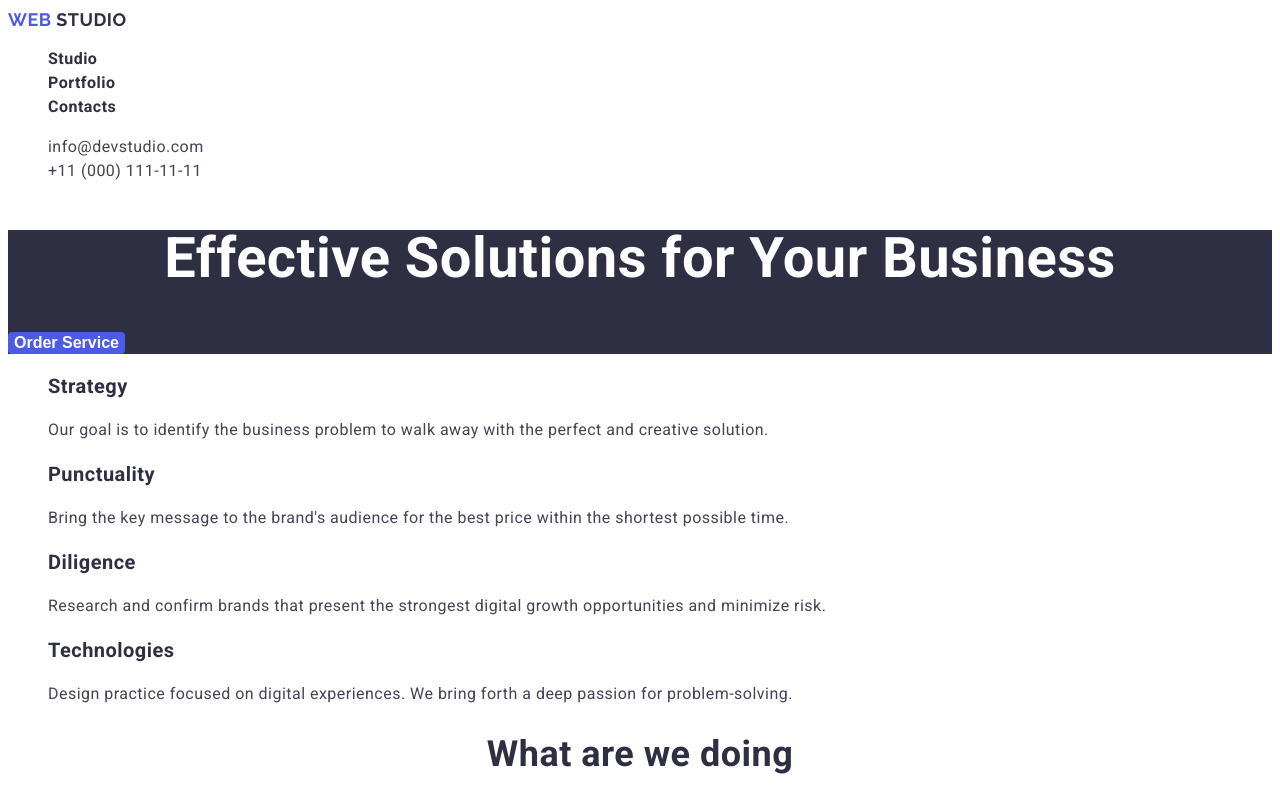
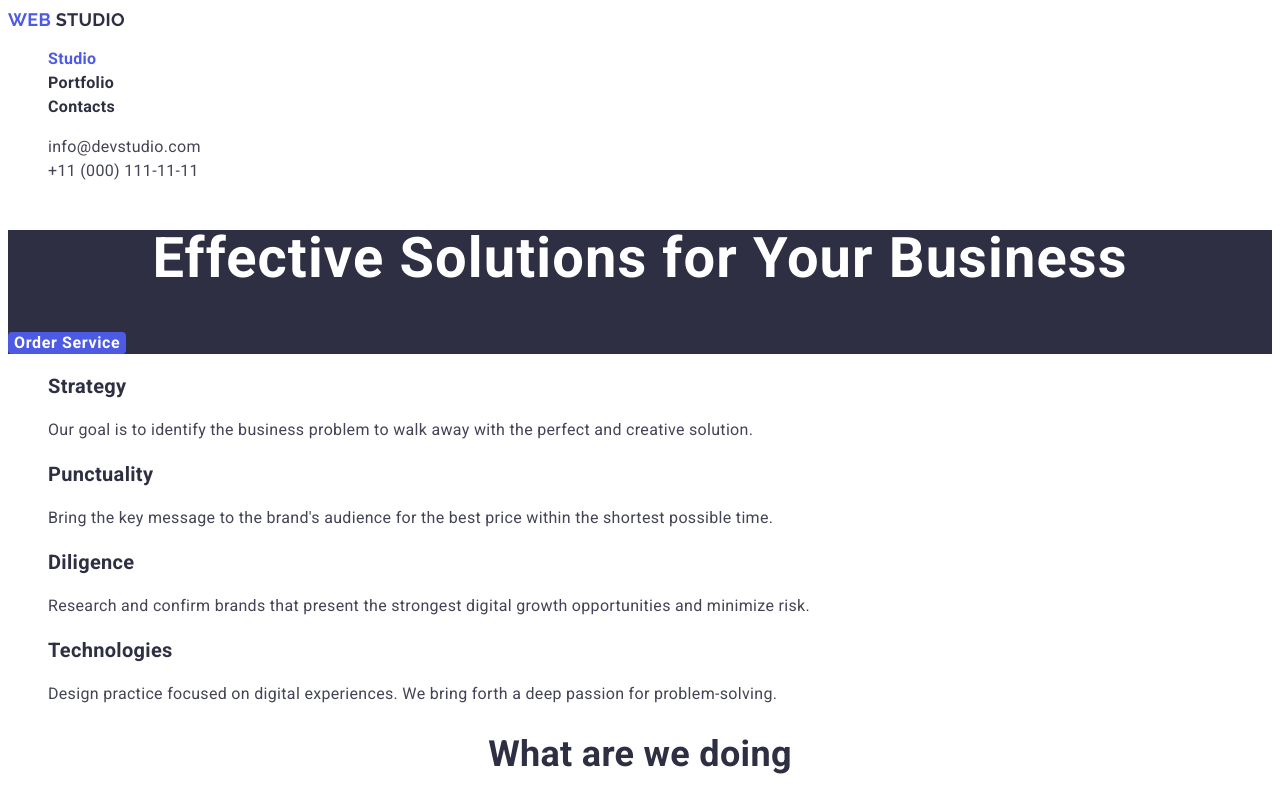
Before and after one commit to Bogdan1993Serebriakov/goit-markup-hw-02, a plain HTML site: page index.html in a window 1280 px wide. Shown: the top 800 px of the page. Drawn offline with Linux system fonts and the light colour scheme.

Commit message:
fixing second home task

```diff
--- a/css/style.css
+++ b/css/style.css
@@ -6,13 +6,15 @@
   --cloud: #f4f4fd;
   --cornflower: #e7e9fc;
   --white: #ffffff;
+  --button-primary: #404BBF;
 }
 
-.page {
+body {
   background-color: var(--white);
   color: var(--navy-blue);
   font-family: Roboto, sans-serif;
-  letter-spacing: 0.03em;
+  letter-spacing: 0.02em;
+  font-size: 16px;
 }
 
 /* General classes --------------------------*/
@@ -63,13 +65,15 @@
 .list-name {
   color: var(--navy-blue);
   text-decoration: none;
-
   font-weight: 600;
   font-size: 16px;
   line-height: 1.5;
 }
 .list-name:hover,
 .list-name:focus {
+  color: var(--iris);
+}
+.current {
   color: var(--iris);
 }
 
@@ -111,10 +115,11 @@
 }
 .order-title {
   color: var(--white);
-  font-weight: 600;
+  font-weight: 700;
   font-size: 56px;
   line-height: 1;
   text-align: center;
+  letter-spacing: 0.02em;
 }
 .team {
     background-color: var(--cloud);
@@ -125,9 +130,11 @@
   background-color: black;
   color: white;
   border-radius: 4px;
-  font-weight: 600;
+  font-weight: 700;
   font-size: 16px;
   line-height: 1.2;
+  font-family: inherit;
+  letter-spacing: 0.04em;
 }
 
 /* main button */
@@ -138,9 +145,8 @@
 }
 .button.primary:hover,
 .button.primary:focus {
-  background-color: var(--cloud);
-  color: var(--navy-blue);
-  border: var(--cornflower);
+  background-color: var(--button-primary);
+  color: var(--white);
   cursor: pointer;
 }
 /* porfolio buttons */
--- a/index.html
+++ b/index.html
@@ -15,7 +15,7 @@
     />
     <link rel="stylesheet" href="./css/style.css" />
   </head>
-  <body class="page">
+  <body>
     <!--top line-->
     <header class="page-header">
       <!--logo added <img> becouse swg + <a> for return on main screen-->
@@ -27,7 +27,7 @@
 
         <ul class="links-header">
           <li class="list">
-            <a class="list-name" href="./index.html">Studio</a>
+            <a class="list-name current" href="./index.html">Studio</a>
           </li>
           <li class="list">
             <a class="list-name" href="./portfolio.html">Portfolio</a>
```
Also changed, not shown: portfolio.html (+2 -2 lines).
